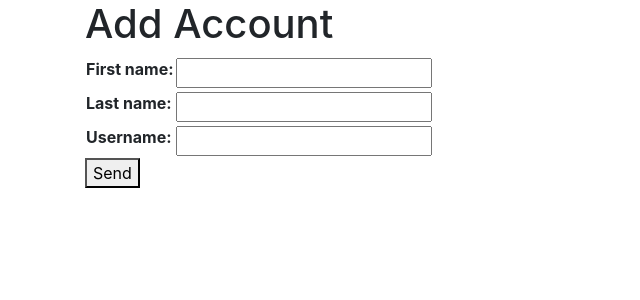
After one commit to riffadi/sosmed-crud, a Django app: page /sosmed/create/ in a window 1280 px wide. The commit adds this page. Shown: the top 300 px of the page, without its empty margins (0-640 px from the left). Run offline with Django 3.2, Linux system fonts and the light colour scheme; some libraries are stand-ins or nearby versions.

Commit message:
made CRUD

```diff
--- a/mywebsite/urls.py
+++ b/mywebsite/urls.py
@@ -3,7 +3,6 @@ from django.urls import path, include
 
 app_name = "sosmed"
 
-
 urlpatterns = [
 	path('sosmed/', include('sosmed.urls'), name='sosmed'),
     path('admin/', admin.site.urls),
--- a/sosmed/forms.py
+++ b/sosmed/forms.py
@@ -3,7 +3,7 @@ from django import forms
 from .models import Instagram
 
 class InstagramForm(forms.ModelForm):
-	class meta:
+	class Meta:
 		model = Instagram
 		fields = [
 			'first_name',
--- /dev/null
+++ b/sosmed/templates/sosmed/create.html
@@ -0,0 +1,17 @@
+{% extends "base.html" %}
+
+{% block page_title %}
+	{{page_title}}
+{% endblock page_title %}
+
+{% block contents %}
+	<h1> {{page_title}} </h1>
+	<form method="POST">
+		{% csrf_token %}
+		<table>
+			{{ account_form.as_table}}
+		</table>
+		<button type="submit">Send</button>
+	</form>
+
+{% endblock contents %}
--- a/sosmed/urls.py
+++ b/sosmed/urls.py
@@ -2,6 +2,11 @@ from django.urls import path
 
 from . import views
 
+app_name = "sosmed"
+
 urlpatterns = [
-	path(r'', views.list, name='list')
+	path('delete/<int:delete_id>', views.delete, name='delete'),
+	path('update/<int:update_id>', views.update, name='update'),
+	path('create/', views.create, name='create'),
+	path('', views.list, name='list')
 ]
--- a/sosmed/views.py
+++ b/sosmed/views.py
@@ -1,8 +1,56 @@
-from django.shortcuts import render
+from django.shortcuts import render, redirect
 
-# Create your views here.
 from .models import Instagram
 from .forms import InstagramForm
+
+
+def update(request, update_id):
+	account_update = Instagram.objects.get(id=update_id)
+
+	data = {
+		'first_name' : account_update.first_name,
+		'last_name' : account_update.last_name,
+		'username' : account_update.username,
+	}
+
+	account_form = InstagramForm(request.POST or None, initial=data, instance=account_update)
+
+	if request.method == 'POST':
+		if account_form.is_valid():
+			account_form.save()
+
+		return redirect('sosmed:list')
+
+	context = {
+			"page_title" : "Update Account",
+			"account_form" : account_form,
+	}
+
+	return render(request, 'sosmed/create.html', context)
+
+
+def delete(request,delete_id):
+	Instagram.objects.filter(id=delete_id).delete()
+
+	return redirect('sosmed:list')
+
+
+def create(request):
+	account_form = InstagramForm(request.POST or None)
+
+	if request.method == 'POST':
+		if account_form.is_valid():
+			account_form.save()
+
+		return redirect('sosmed:list')
+
+	context = {
+			"page_title" : "Add Account",
+			"account_form" : account_form,
+	}
+
+	return render(request, 'sosmed/create.html', context)
+
 
 def list(request):
 	all_account = Instagram.objects.all()
```
Also changed, not shown: sosmed/templates/sosmed/list.html (+10 -2 lines), db.sqlite3.
